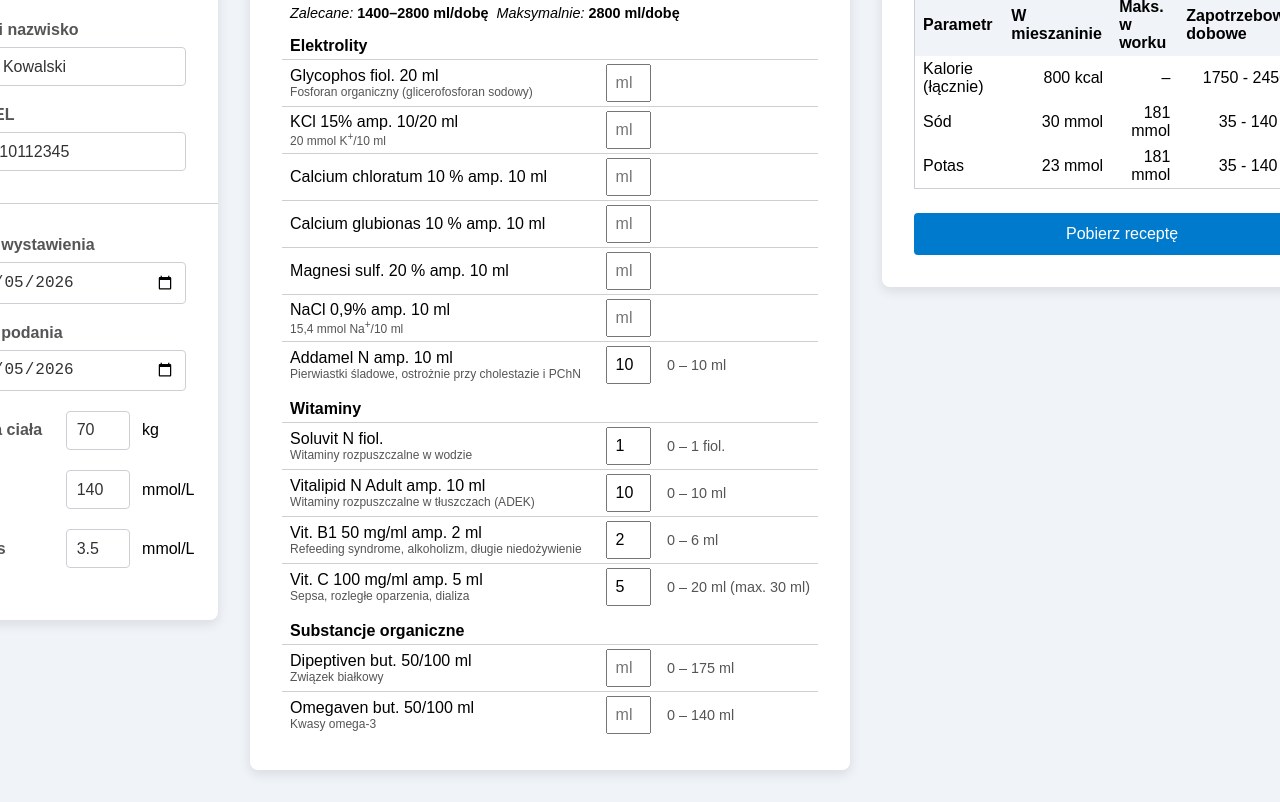
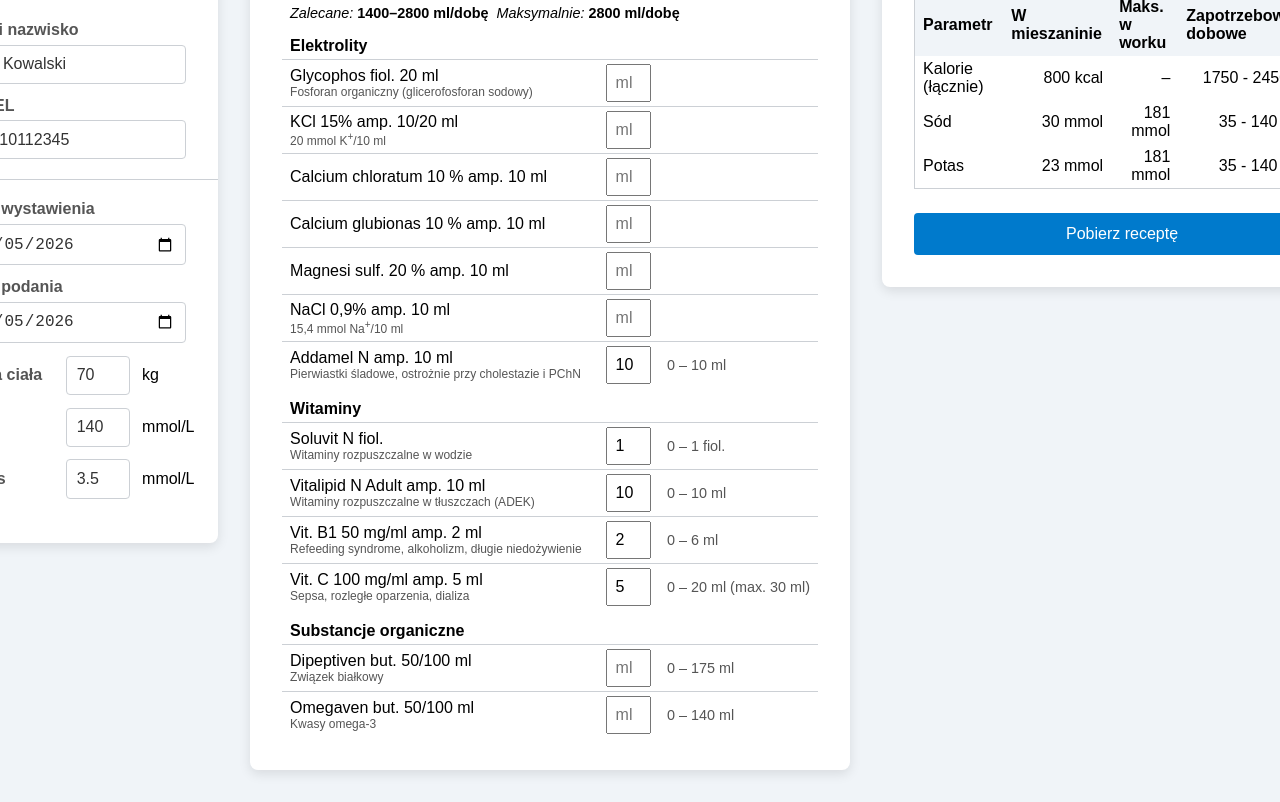
Before and after one commit to macpiek/parenteral_nutrition_generator, a plain HTML site: page index.html in a window 1280 px wide. Shown: the part 123-925 px from the top of the page. Drawn offline with nearby package versions, Linux system fonts and the light colour scheme.

Commit message:
Tighten left panel spacing

```diff
--- a/index.html
+++ b/index.html
@@ -20,7 +20,7 @@
   <div class="wrapper">
 
     <!-- ▼▼ 1. LEWY KONTENER – dane pacjenta ▼▼ -->
-    <div class="container">
+    <div class="container patient-data">
       <h1>Recepta żywienia parenteralnego</h1>
       <form id="daneForm">
 
--- a/style.css
+++ b/style.css
@@ -40,11 +40,19 @@ body{
 .divider{
   border:none;
   border-top:1px solid #ccd0d5;
-  margin:2rem -2rem;
+  margin:1.25rem -2rem;
 }
 
 /* Pola formularza */
 .form-group{margin-bottom:1.25rem;}
+
+.patient-data .form-group{
+  margin-bottom:0.8rem;
+}
+
+.patient-data .form-group label{
+  margin-bottom:0.35rem;
+}
 
 .form-group label{
   display:block;
```
